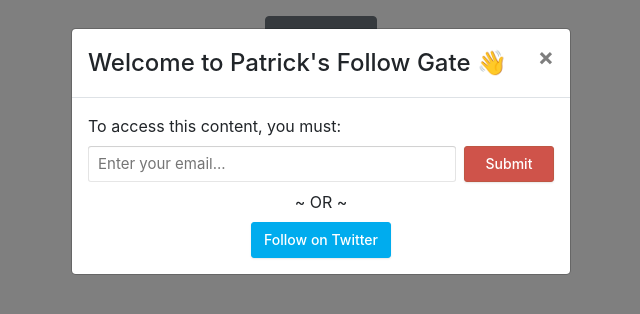
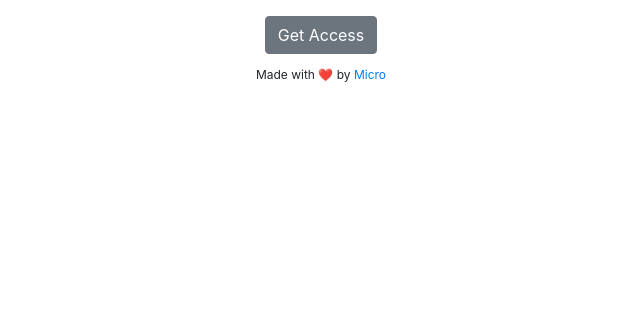
Before and after one commit to patrickxrivera/doorway-widget, a React (Create React App) app in the folder frontend/: page / in a window 1280 px wide. Shown: the top 314 px of the page, without its empty margins (319-959 px from the left). Built offline with nearby package versions, Linux system fonts and the light colour scheme.

Commit message:
Default close widget

```diff
--- a/frontend/package.json
+++ b/frontend/package.json
@@ -15,6 +15,7 @@
     "react-bootstrap": "^1.3.0",
     "react-dom": "^16.14.0",
     "react-scripts": "3.4.3",
+    "react-spinners": "^0.9.0",
     "styled-components": "^5.2.0",
     "twit": "^2.2.11",
     "twitter-lite": "^0.14.0"
--- a/frontend/src/components/Modal/index.js
+++ b/frontend/src/components/Modal/index.js
@@ -53,7 +53,9 @@
                     <EmailInputContainer>
                         <EmailInput value={emailValue} onChange={handleEmailChange} placeholder="Enter your email..." type="email" autoComplete="off" />
                     </EmailInputContainer>
-                    <EmailButton onClick={handleEmailSubmit} role="button" tabIndex="0">Submit</EmailButton>
+                    <EmailButton onClick={handleEmailSubmit} role="button" tabIndex="0">
+                        Submit
+                    </EmailButton>
                 </EmailInputSectionContainer>
                 {showEmailErrorMessage && <SectionContainer>
                     <EmailErrorText>Invalid email. Please try again.</EmailErrorText>
--- a/frontend/src/components/Widget/index.js
+++ b/frontend/src/components/Widget/index.js
@@ -4,7 +4,7 @@
 import styled from "styled-components";
 
 function Widget() {
-  const [show, setShow] = useState(true);
+  const [show, setShow] = useState(false);
 
   const handleShow = () => setShow(true);
 
```
Also changed, not shown: 2 other files (tests, documents, lock files or other folders).
